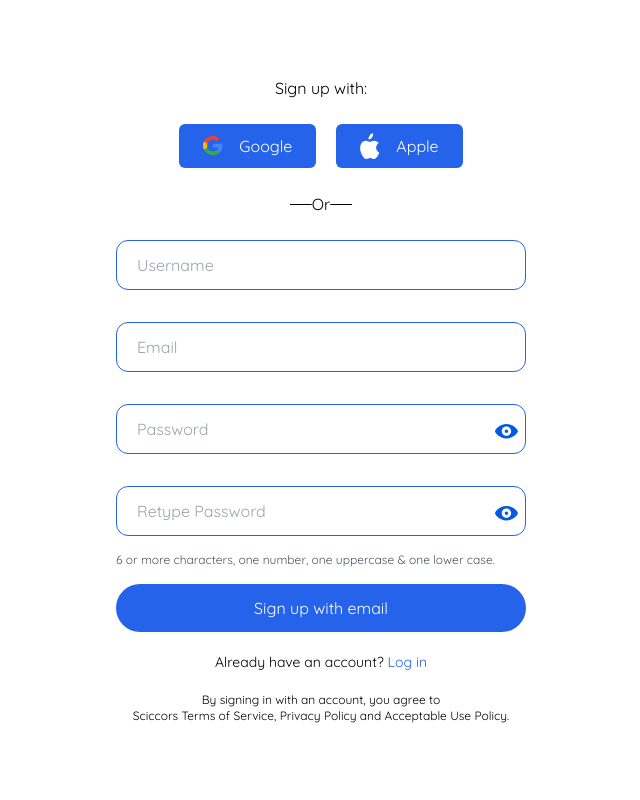
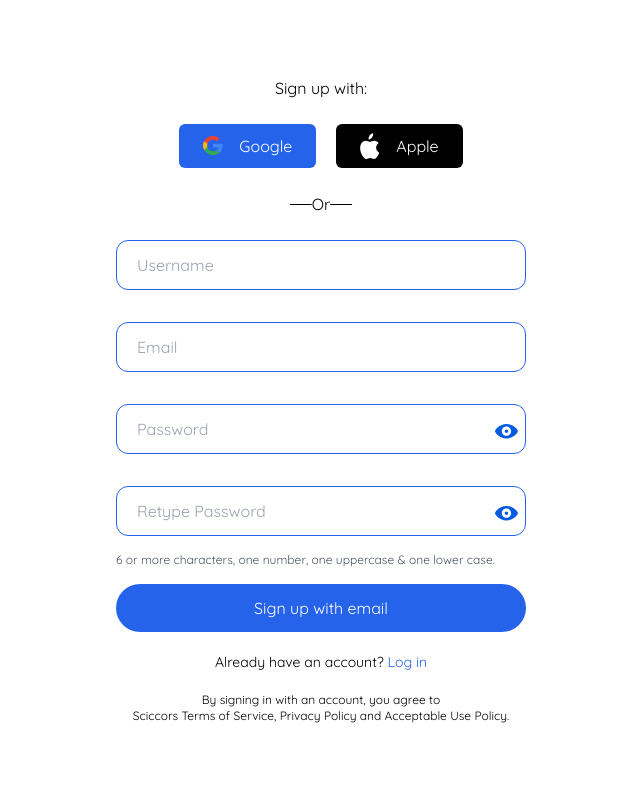
Before and after one commit to blessingpeters/scissors, a Next.js app: page /signup in a window 1280 px wide. Shown: the top 800 px of the page, without its empty margins (319-959 px from the left). Built offline with nearby package versions, Linux system fonts and the light colour scheme.

Commit message:
update google auth button

```diff
--- a/app/login/page.tsx
+++ b/app/login/page.tsx
@@ -1,5 +1,7 @@
 import React from 'react'
 import Image from 'next/image'
+import { AppleBtn, GoogleBtn } from '@/components/common/AuthButton'
+
 
 const Login = () => {
     return (
@@ -7,14 +9,8 @@ const Login = () => {
             <form className='text-center p-2 lg:w-[426px]'>
                 <p>Log in with:</p>
                 <div className='flex mt-6 gap-5 justify-center'>
-                    <button className='flex items-center text-white bg-blue-600 px-6 py-2 rounded-md cursor-pointer'>
-                        <Image className='mr-4' src="/images/google.svg" alt="google logo" width={20} height={19} />
-                        Google
-                    </button>
-                    <button className='flex items-center text-white bg-blue-600 px-6 py-2 rounded-md cursor-pointer'>
-                        <Image className='mr-4' src="/images/apple.svg" alt="google logo" width={20} height={19} />
-                        Apple
-                    </button>
+                <GoogleBtn />
+                   <AppleBtn />
                 </div>
                 <p className='or my-6'>Or</p>
                 <div className='flex flex-col gap-8'>
--- a/app/page.tsx
+++ b/app/page.tsx
@@ -5,9 +5,11 @@ import PriceCard from "@/components/PriceCard";
 import Shortner from "@/components/Shortner";
 import Image from "next/image";
 import Faq from "@/components/Faq";
+import { useRouter } from "next/navigation";
 
 
 export default function Home() {
+  const router = useRouter()
   return (
     <main className="">
       <section className="hero min-h-screen text-[#141414]">
@@ -75,7 +77,7 @@ export default function Home() {
       <Faq />
       <section className='bg-[#1E3448] flex flex-col justify-center items-center py-20 px-3'>
         <h2 className="text-4xl text-white font-bold mb-10 text-center">Revolutionizing Link Optimization</h2>
-        <button className='text-white bg-blue-600 px-6 py-3 rounded-full cursor-pointer'>Get Started</button>
+        <button className='text-white bg-blue-600 px-6 py-3 rounded-full cursor-pointer'onClick={()=> router.push("/signup")}>Get Started</button>
       </section>
     </main>
   )
--- a/app/signup/page.tsx
+++ b/app/signup/page.tsx
@@ -1,40 +1,17 @@
 "use client"
 import React from 'react'
 import Image from 'next/image'
-import { signIn, signOut, useSession } from 'next-auth/react'
-import { redirect, useRouter } from "next/navigation";
-import Google from 'next-auth/providers/google';
-import { type } from 'os';
-
-
-
+import { GoogleBtn, AppleBtn  } from '@/components/common/AuthButton'
 
 const SignIn = () => {
-
-    const router = useRouter();
-    const handleSignIn = async (provider:string) => {
-        try {
-            await signIn(provider, { callbackUrl: '/' }); // redirect to homepage after sign-in
-        } catch (error) {
-            console.error('Sign-in error:', error);
-        }
-    }
-
-
 
     return (
         <section className='flex items-center justify-center h-[100vh]'>
             <form className='text-center p-2 lg:w-[426px]'>
                 <p>Sign up with:</p>
                 <div className='flex mt-6 gap-5 justify-center'>
-                    <button className='flex items-center text-white bg-blue-600 px-6 py-2 rounded-md cursor-pointer' type='button' onClick={() => handleSignIn('google')}>
-                        <Image className='mr-4' src="/images/google.svg" alt="google logo" width={20} height={19} />
-                        Google
-                    </button>
-                    <button className='flex items-center text-white bg-blue-600 px-6 py-2 rounded-md cursor-pointer'>
-                        <Image className='mr-4' src="/images/apple.svg" alt="google logo" width={20} height={19} />
-                        Apple
-                    </button>
+                    <GoogleBtn />
+                   <AppleBtn />
                 </div>
                 <p className='or my-6'>Or</p>
                 <div className='flex flex-col gap-8'>
--- a/components/Header.tsx
+++ b/components/Header.tsx
@@ -1,12 +1,9 @@
 import React from "react";
 import Image from "next/image";
-import image1 from "../public/assets/Group 2.svg";
-import image2 from "../public/assets/Group 3.svg";
-import PriceCard from "./PriceCard";
-import Shortner from "./Shortner";
-import Head from "next/head";
+import { useRouter } from "next/navigation";
 
 const Header = () => {
+    const router = useRouter()
     return (
         <>
             <div className="header flex flex-col justify-center items-center text-center max-md:px-3 mt-12 relative">
@@ -30,7 +27,7 @@ const Header = () => {
                     </p>
                 </div>
                 <div className="my-6">
-                    <button className="text-white bg-blue-600 px-6 py-2 rounded-full mr-7">
+                    <button className="text-white bg-blue-600 px-6 py-2 rounded-full mr-7" onClick={()=> router.push("/signup")}>
                         Sign Up
                     </button>
                     <button className="text-blue-600">Learn More</button>
--- /dev/null
+++ b/components/common/AuthButton.tsx
@@ -0,0 +1,37 @@
+import React from 'react';
+import Image from 'next/image';
+import { signIn } from 'next-auth/react';
+
+const handleSignIn = async (provider:string) => {
+    try {
+        await signIn(provider, { callbackUrl: '/' }); // Redirect to homepage after sign-in
+    } catch (error) {
+        console.error('Sign-in error:', error);
+    }
+};
+
+export const GoogleBtn = () => {
+    return (
+        <button
+            className='flex items-center text-white bg-blue-600 px-6 py-2 rounded-md cursor-pointer'
+            type='button'
+            onClick={() => handleSignIn('google')}
+        >
+            <Image className='mr-4' src="/images/google.svg" alt="google logo" width={20} height={19} />
+            Google
+        </button>
+    );
+};
+
+export const AppleBtn = () => {
+    return (
+        <button
+            className='flex items-center text-white bg-black px-6 py-2 rounded-md cursor-pointer'
+            type='button'
+            onClick={() => handleSignIn('apple')} // Make sure to call the correct provider
+        >
+            <Image className='mr-4' src="/images/apple.svg" alt="apple logo" width={20} height={19} /> {/* Update the source here */}
+            Apple
+        </button>
+    );
+};
```
Also changed, not shown: 1 other file (tests, documents, lock files or other folders).
